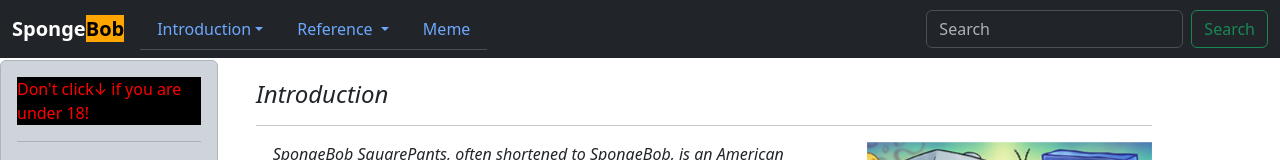
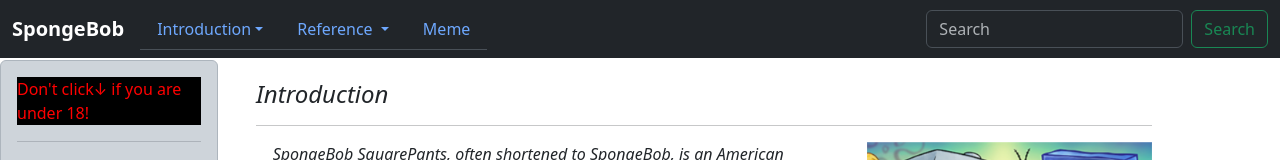
Before and after one commit to ccuprogrammer/ccuprogrammer.github.io, a plain HTML site: page final_html/project.html in a window 1280 px wide. Shown: the top 160 px of the page. Drawn offline with nearby package versions, Linux system fonts and the light colour scheme.

Commit message:
Update project.html

```diff
--- a/final_html/project.html
+++ b/final_html/project.html
@@ -162,7 +162,7 @@
 
         <nav class="navbar navbar-expand-lg bg-dark" data-bs-theme="dark" style="width:100%; position:fixed;float:right;">
           <div class="container-fluid">
-            <a class="navbar-brand" href="project.html"><b>Sponge<span style="background-color:orange;color:black">Bob</span></b></a>
+            <a class="navbar-brand" href="project.html"><b>SpongeBob</b></a>
             <button class="navbar-toggler" type="button" data-bs-toggle="collapse" data-bs-target="#navbarNavDropdown" aria-controls="navbarNavDropdown" aria-expanded="false" aria-label="Toggle navigation">
               <span class="navbar-toggler-icon"></span>
             </button>
```
